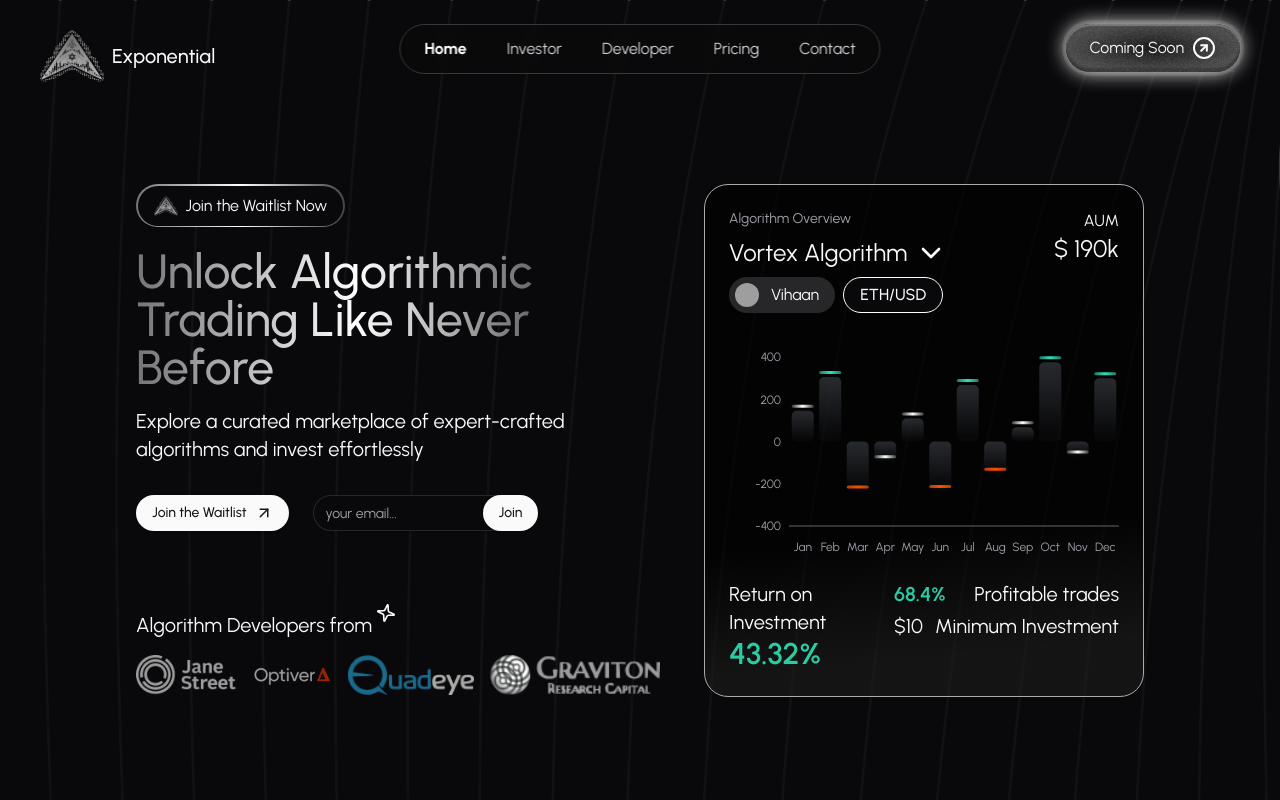
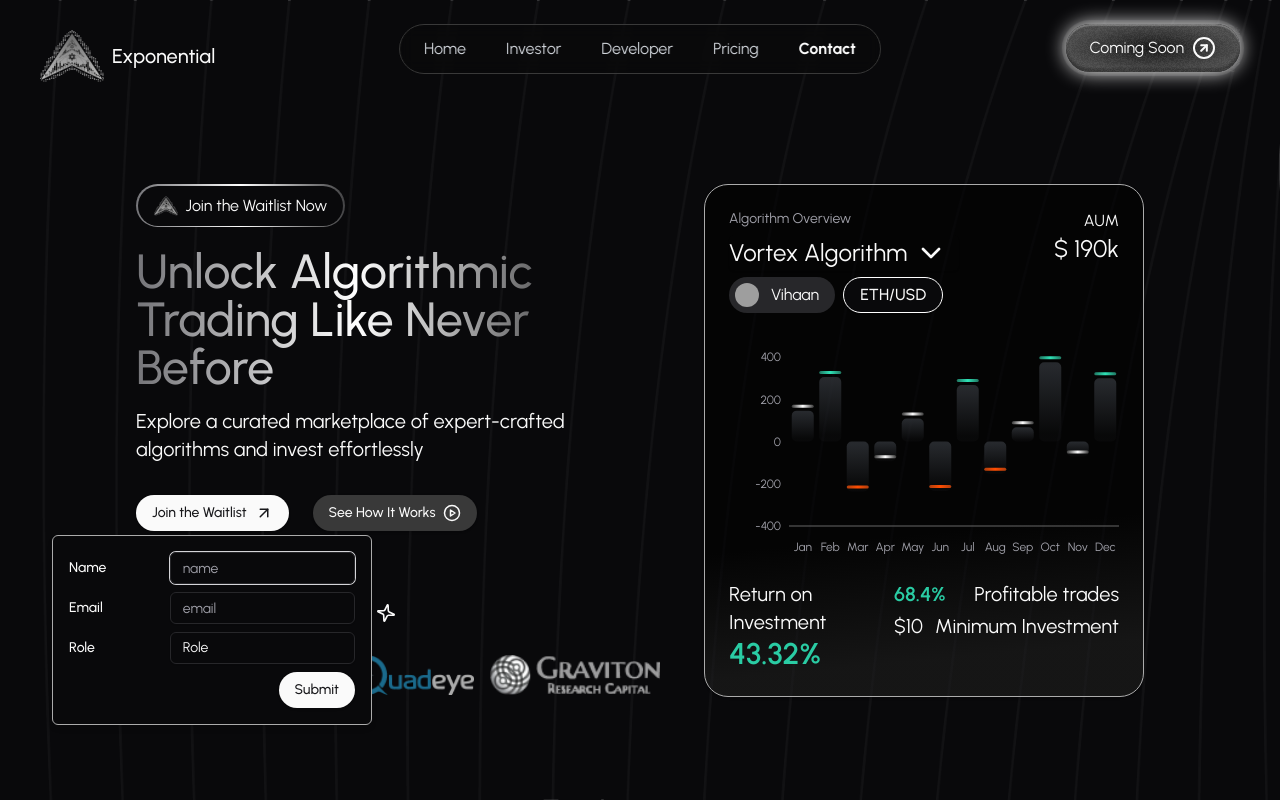
Before and after one commit to exponential-markets/landing, a React (Vite) app: page / in a window 1280 px wide. Both pictures are taken after a click on the button "Join the Waitlist". Shown: the top 800 px of the page. Built offline with nearby package versions, Linux system fonts and the light colour scheme; grey boxes are pictures that could not be loaded.

Commit message:
design: fix navbar active links

```diff
--- a/index.html
+++ b/index.html
@@ -7,7 +7,8 @@
     <title>Exponential</title>
   </head>
   <body
-    class="bg-background bg-wave-background bg-no-repeat bg-cover font-urbanist mx-6 my-6 md:m-12 min-[820px]:m-8 lg:m-10 xl:my-6 lg:overscroll-none overflow-scroll"
+    id="home"
+    class="bg-background bg-wave-background bg-no-repeat bg-cover font-urbanist mx-6 mb-6 md:mx-12 md:mb-12 min-[820px]:mx-8 min-[820px]:mb-8 lg:mx-10 lg:mb-10 xl:mb-6 lg:overscroll-none overflow-scroll"
   >
     <div id="root"></div>
     <script type="module" src="/src/main.tsx"></script>
--- a/package.json
+++ b/package.json
@@ -13,6 +13,8 @@
     "@radix-ui/react-avatar": "^1.1.0",
     "@radix-ui/react-dropdown-menu": "^2.1.1",
     "@radix-ui/react-icons": "^1.3.0",
+    "@radix-ui/react-label": "^2.1.0",
+    "@radix-ui/react-popover": "^1.1.1",
     "@radix-ui/react-select": "^2.1.1",
     "@radix-ui/react-slot": "^1.1.0",
     "class-variance-authority": "^0.7.0",
--- a/src/components/developers/DeveloperSection.tsx
+++ b/src/components/developers/DeveloperSection.tsx
@@ -6,7 +6,7 @@ import fillerArrow from "../../assets/filler arrow.png";
 
 const DeveloperSection = () => {
   return (
-    <div id="developer" className="mt-16 xl:mx-24 xl:mt-32">
+    <div id="developer" className="mt-4 pt-4 lg:pt-24 xl:mt-0 xl:mx-24">
       <div className="flex justify-center">
         <h2 className="w-fit text-4xl text-transparent bg-gradient-to-r from-[#747478] via-white to-[#434345] bg-clip-text">
           For Developers
--- a/src/components/footer/Footer.tsx
+++ b/src/components/footer/Footer.tsx
@@ -4,7 +4,7 @@ import XLogo from "@/assets/Xlogo";
 
 const Footer = () => {
   return (
-    <div id="contact" className="lg:mx-24 mt-16 xl:mt-32 mb-16 md:mb-20">
+    <div id="contact" className="lg:mx-24 mt-16 xl:mt-32 mb-16 md:mb-24">
       <div className="flex justify-center w-full">
         <h2 className="p-1 w-fit text-center text-3xl lg:text-4xl text-transparent bg-gradient-to-r from-[#747478] via-white to-[#434345] bg-clip-text">
           Ready to Start Your Exponential Journey?
--- a/src/components/hero/HeroCallToActions.tsx
+++ b/src/components/hero/HeroCallToActions.tsx
@@ -1,33 +1,120 @@
 import { useState } from "react";
 import { ArrowUpRight, CirclePlay, Loader2 } from "lucide-react";
+import {
+  Popover,
+  PopoverContent,
+  PopoverTrigger,
+} from "@/components/ui/popover";
+import {
+  Select,
+  SelectContent,
+  SelectItem,
+  SelectTrigger,
+  SelectValue,
+} from "@/components/ui/select";
 import { Button } from "../ui/button";
 import { Input } from "../ui/input";
+import { Label } from "../ui/label";
 import { toast } from "sonner";
 
 const HeroCallToActions = () => {
-  const [joinWaitlist, setJoinWaitlist] = useState<boolean>(false);
-  const [userEmail, setUserEmail] = useState<string>("");
-  const [loading, setLoading] = useState<boolean>(false);
+  const [name, setName] = useState("");
+  const [email, setEmail] = useState("");
+  const [role, setRole] = useState("");
+  const [open, setOpen] = useState(false);
+  const [loading, setLoading] = useState(false);
 
-  const handleJoinWaitlist = (email: string) => {
+  // Function to handle form submission
+  const handleJoinWaitlist = async () => {
+    if (!name || !email || !role) {
+      toast.error("Please fill out all fields.");
+      return;
+    }
+
     setLoading(true);
-    // TODO: handle waitlist join here
-    console.log("User email: ", email);
-    setJoinWaitlist(false);
+    console.log({ name, email, role });
+
+    toast.success("You've been added to the waitlist!");
+    setName("");
+    setEmail("");
+    setRole("");
+    setOpen(false);
     setLoading(false);
-    toast.success("You've successfully joined the waitlist!");
   };
 
   return (
     <div className="my-6 lg:mt-8 flex gap-3 lg:gap-6">
-      <Button
-        onClick={() => setJoinWaitlist(true)}
-        className="py-4 rounded-full flex gap-2 justify-center items-center"
-      >
-        Join the Waitlist <ArrowUpRight size={18} />
+      <Popover open={open} onOpenChange={setOpen}>
+        <PopoverTrigger asChild>
+          <Button className="py-4 rounded-full flex gap-2 justify-center items-center">
+            Join the Waitlist <ArrowUpRight size={18} />
+          </Button>
+        </PopoverTrigger>
+        <PopoverContent className="w-80">
+          <div className="grid gap-2">
+            <div className="grid gap-2">
+              <div className="grid grid-cols-3 items-center gap-4">
+                <Label htmlFor="name">Name</Label>
+                <Input
+                  id="name"
+                  placeholder="name"
+                  className="col-span-2 h-8"
+                  value={name}
+                  onChange={(e) => setName(e.target.value)}
+                />
+              </div>
+              <div className="grid grid-cols-3 items-center gap-4">
+                <Label htmlFor="email">Email</Label>
+                <Input
+                  id="email"
+                  placeholder="email"
+                  className="col-span-2 h-8"
+                  type="email"
+                  value={email}
+                  onChange={(e) => setEmail(e.target.value)}
+                />
+              </div>
+              <div className="grid grid-cols-3 items-center gap-4">
+                <Label htmlFor="role">Role</Label>
+                <Select value={role} onValueChange={(value) => setRole(value)}>
+                  <SelectTrigger className="col-span-2 h-8">
+                    <SelectValue placeholder="Role" />
+                  </SelectTrigger>
+                  <SelectContent>
+                    <SelectItem value="Investor">Investor</SelectItem>
+                    <SelectItem value="Developer">Developer</SelectItem>
+                  </SelectContent>
+                </Select>
+              </div>
+            </div>
+            <div className="flex w-full flex-row-reverse">
+              <div></div>
+              <div></div>
+              <Button
+                className="rounded-full w-fit"
+                onClick={handleJoinWaitlist}
+                disabled={loading}
+              >
+                Submit
+                {loading && (
+                  <Loader2 className="ml-2 h-4 w-4 animate-spin text-background" />
+                )}
+              </Button>
+            </div>
+          </div>
+        </PopoverContent>
+      </Popover>
+      <Button className="bg-[#393939] hover:bg-[#393939] text-foreground py-4 rounded-full flex gap-2 justify-center items-center">
+        See How It Works <CirclePlay size={18} />
       </Button>
-      {joinWaitlist ? (
-        <>
+    </div>
+  );
+};
+
+export default HeroCallToActions;
+
+{
+  /* <>
           <div className="flex">
             <Input
               autoFocus
@@ -44,14 +131,5 @@ const HeroCallToActions = () => {
               {loading && <Loader2 className="ml-2 h-4 w-4 animate-spin" />}
             </Button>
           </div>
-        </>
-      ) : (
-        <Button className="bg-[#393939] hover:bg-[#393939] text-foreground py-4 rounded-full flex gap-2 justify-center items-center">
-          See How It Works <CirclePlay size={18} />
-        </Button>
-      )}
-    </div>
-  );
-};
-
-export default HeroCallToActions;
+        </> */
+}
--- a/src/components/investors/InvestorSection.tsx
+++ b/src/components/investors/InvestorSection.tsx
@@ -7,7 +7,7 @@ import fillerArrow from "../../assets/filler arrow.png";
 
 const InvestorSection = () => {
   return (
-    <div id="investor" className="mt-16 xl:mx-24 xl:mt-32">
+    <div id="investor" className="mt-4 pt-4 lg:pt-24 xl:mt-0 xl:mx-24">
       <div className="flex justify-center">
         <h2 className="w-fit text-3xl lg:text-4xl text-transparent bg-gradient-to-r from-[#747478] via-white to-[#434345] bg-clip-text">
           For Investors
--- a/src/components/navbar/Navbar.tsx
+++ b/src/components/navbar/Navbar.tsx
@@ -4,7 +4,7 @@ import CallToAction from "./CallToAction";
 const Navbar = () => {
   return (
     <>
-      <div id="home">
+      <div className="pt-6 md:pt-12 min-[820px]:pt-8 lg:pt-10 xl:pt-6">
         <div className="flex justify-center md:justify-between items-center">
           <Brand />
           <CallToAction />
--- a/src/components/navbar/StickyNavbarTab.tsx
+++ b/src/components/navbar/StickyNavbarTab.tsx
@@ -1,8 +1,57 @@
-import { useState } from "react";
+import { useState, useEffect } from "react";
 import { navLinks } from "@/constants/navlinks";
 
 const StickyNavbarTab = () => {
   const [activeLink, setActiveLink] = useState<string>("home");
+
+  useEffect(() => {
+    const handleScroll = () => {
+      const scrollPosition = window.scrollY;
+      const documentHeight = document.documentElement.scrollHeight;
+      const windowHeight = window.innerHeight;
+
+      // Check if the user has scrolled to the bottom of the page
+      if (scrollPosition + windowHeight >= documentHeight) {
+        // Page is fully scrolled
+        setActiveLink("contact");
+        return;
+      }
+
+      // Use a buffer to handle edge cases
+      const buffer = 200; // Adjust this value as needed
+
+      let newActiveLink = "home"; // Default to "home" or any initial value
+
+      // Iterate through navLinks to determine the active section
+      navLinks.forEach((link) => {
+        const section = document.getElementById(link.id);
+        if (section) {
+          const sectionTop = section.offsetTop;
+          const sectionHeight = section.offsetHeight;
+          const sectionBottom = sectionTop + sectionHeight;
+
+          // Adjust visibility check to ensure proper detection of sections
+          if (
+            scrollPosition + buffer >= sectionTop &&
+            scrollPosition <= sectionBottom
+          ) {
+            newActiveLink = link.id;
+          }
+        }
+      });
+
+      // Update only if the active link has changed
+      if (newActiveLink !== activeLink) {
+        setActiveLink(newActiveLink);
+      }
+    };
+
+    // Add scroll event listener
+    window.addEventListener("scroll", handleScroll);
+    return () => {
+      window.removeEventListener("scroll", handleScroll);
+    };
+  }, [activeLink]);
 
   return (
     <div className="fixed bottom-1 md:bottom-6 lg:bottom-auto lg:top-10 xl:top-6 rounded-full backdrop-blur-[8px] left-1/2 transform -translate-x-1/2 flex justify-center">
@@ -14,7 +63,6 @@ const StickyNavbarTab = () => {
             className={`m-1 my-1.5 md:m-2 lg:mx-4 lg:my-3 ${
               activeLink === link.id ? "text-white font-bold" : "text-gray-300"
             } hover:text-gray-300`}
-            onClick={() => setActiveLink(link.id)}
           >
             {link.title}
           </a>
--- a/src/components/pricing/Pricing.tsx
+++ b/src/components/pricing/Pricing.tsx
@@ -5,7 +5,10 @@ import { cn } from "@/lib/utils";
 
 const Pricing = () => {
   return (
-    <div id="pricing" className="lg:mx-12 xl:mx-24 mt-16 xl:mt-32">
+    <div
+      id="pricing"
+      className="mt-4 pt-4 xl:mt-0 md:mb-56 min-[820px]:mb-0 lg:mx-12 xl:mx-24 xl:pt-24"
+    >
       <div className="flex justify-center w-full">
         <h2 className="p-1 w-fit text-4xl text-transparent bg-gradient-to-r from-[#747478] via-white to-[#434345] bg-clip-text">
           Pricing
--- /dev/null
+++ b/src/components/ui/label.tsx
@@ -0,0 +1,24 @@
+import * as React from "react"
+import * as LabelPrimitive from "@radix-ui/react-label"
+import { cva, type VariantProps } from "class-variance-authority"
+
+import { cn } from "@/lib/utils"
+
+const labelVariants = cva(
+  "text-sm font-medium leading-none peer-disabled:cursor-not-allowed peer-disabled:opacity-70"
+)
+
+const Label = React.forwardRef<
+  React.ElementRef<typeof LabelPrimitive.Root>,
+  React.ComponentPropsWithoutRef<typeof LabelPrimitive.Root> &
+    VariantProps<typeof labelVariants>
+>(({ className, ...props }, ref) => (
+  <LabelPrimitive.Root
+    ref={ref}
+    className={cn(labelVariants(), className)}
+    {...props}
+  />
+))
+Label.displayName = LabelPrimitive.Root.displayName
+
+export { Label }
--- /dev/null
+++ b/src/components/ui/popover.tsx
@@ -0,0 +1,31 @@
+import * as React from "react"
+import * as PopoverPrimitive from "@radix-ui/react-popover"
+
+import { cn } from "@/lib/utils"
+
+const Popover = PopoverPrimitive.Root
+
+const PopoverTrigger = PopoverPrimitive.Trigger
+
+const PopoverAnchor = PopoverPrimitive.Anchor
+
+const PopoverContent = React.forwardRef<
+  React.ElementRef<typeof PopoverPrimitive.Content>,
+  React.ComponentPropsWithoutRef<typeof PopoverPrimitive.Content>
+>(({ className, align = "center", sideOffset = 4, ...props }, ref) => (
+  <PopoverPrimitive.Portal>
+    <PopoverPrimitive.Content
+      ref={ref}
+      align={align}
+      sideOffset={sideOffset}
+      className={cn(
+        "z-50 w-72 rounded-md border bg-popover p-4 text-popover-foreground shadow-md outline-none data-[state=open]:animate-in data-[state=closed]:animate-out data-[state=closed]:fade-out-0 data-[state=open]:fade-in-0 data-[state=closed]:zoom-out-95 data-[state=open]:zoom-in-95 data-[side=bottom]:slide-in-from-top-2 data-[side=left]:slide-in-from-right-2 data-[side=right]:slide-in-from-left-2 data-[side=top]:slide-in-from-bottom-2",
+        className
+      )}
+      {...props}
+    />
+  </PopoverPrimitive.Portal>
+))
+PopoverContent.displayName = PopoverPrimitive.Content.displayName
+
+export { Popover, PopoverTrigger, PopoverContent, PopoverAnchor }
--- a/src/index.css
+++ b/src/index.css
@@ -72,3 +72,7 @@ html {
     @apply bg-background text-foreground;
   }
 }
+
+body::-webkit-scrollbar {
+  display: none;
+}
```
Also changed, not shown: 1 other file (tests, documents, lock files or other folders).
